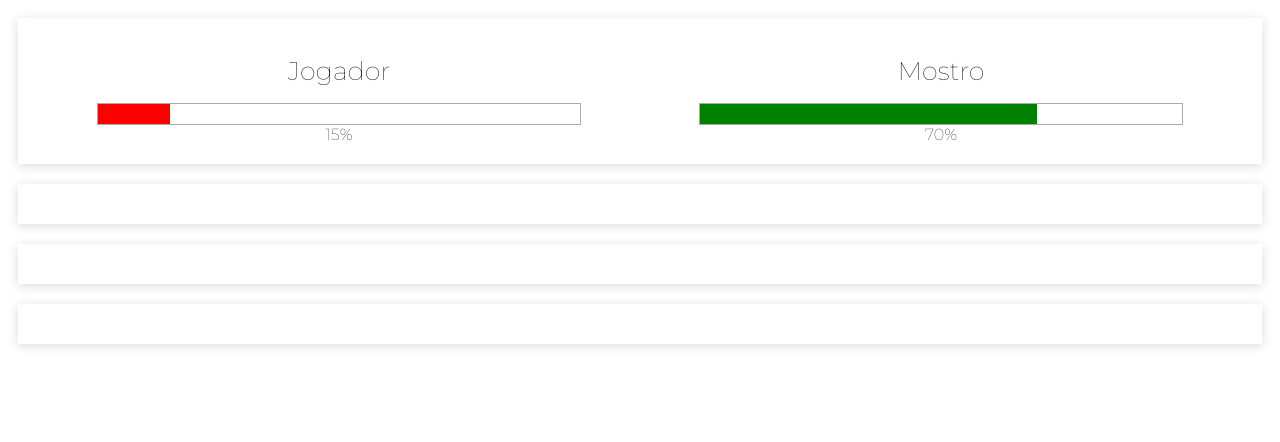
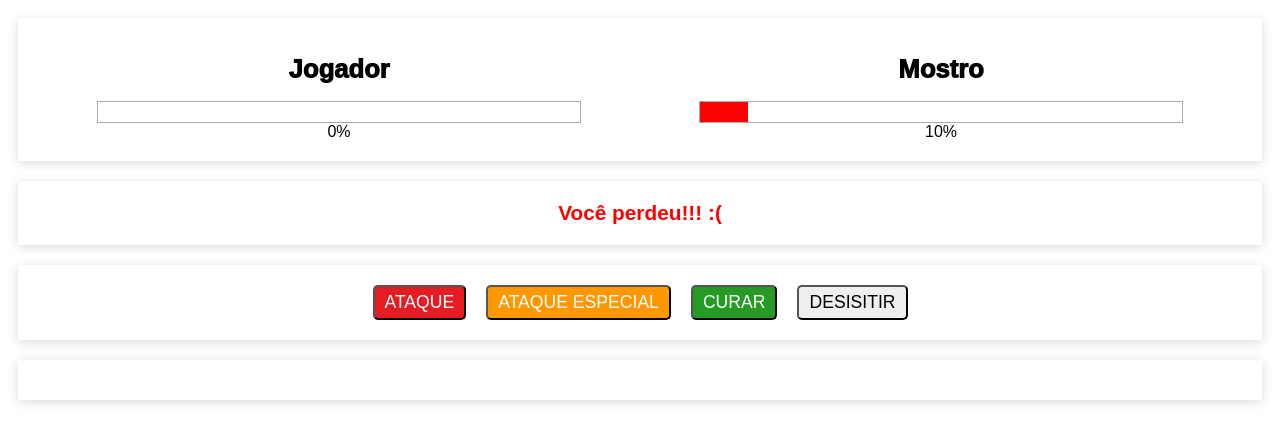
Before and after one commit to Rodrigodante11/projeto_em_VueJs, a plain HTML site: page index.html in a window 1280 px wide. Drawn offline with nearby package versions, Linux system fonts and the light colour scheme.

Commit message:
Implementando os botoes e cmeço do Vue

```diff
--- a/app.js
+++ b/app.js
@@ -1,11 +1,14 @@
 new Vue({
     el:'#app',
     data: {
-        playerLife: 15,
-        monsterLife: 70,
+        running: true,
+        playerLife: 0,
+        monsterLife: 10,
     },
     computed: {
-
+        hasResult(){
+            return this.playerLife == 0 || this.monsterLife == 0
+        }
     },
     methods: {
 
--- a/index.html
+++ b/index.html
@@ -4,9 +4,7 @@
     <meta charset="UTF-8">
     <title>Matador de Mostro</title>
     <link rel="stylesheet" href="style.css">
-    <link rel="preconnect" href="https://fonts.googleapis.com">
-    <link rel="preconnect" href="https://fonts.gstatic.com" crossorigin>
-    <link href="https://fonts.googleapis.com/css2?family=Montserrat:wght@100&display=swap" rel="stylesheet">
+
     <script src="https://unpkg.com/vue"></script>
 </head>
 <body>
@@ -35,8 +33,20 @@
 
         </div>
 
-        <div class="panel result"></div>
-        <div class="panel buttons"></div>
+        <div v-if="hasResult" class="panel result">
+            <div v-if="monsterLife==0" class="win">Você ganhou!!! :)</div>
+            <div v-else class="lose">Você perdeu!!! :(</div>
+        </div>
+        <div class="panel buttons">
+            <template v-if="running">
+                <button class="btn attack">Ataque</button>
+                <button class="btn especial-attack">Ataque Especial</button>
+                <button class="btn heal ">Curar</button>
+                <button class="btn give-up">Desisitir</button>
+            </template>
+            <button v-else class="btn new-game">Iniciar Jogo</button>
+
+        </div>
         <div class="panel log"></div>
 
     </div>
--- a/style.css
+++ b/style.css
@@ -1,6 +1,6 @@
 /* Geral */
 html{
-    font-family: 'Montserrat', sans-serif;
+    font-family: Arial, Helvetica, sans-serif;
 }
 #app{
     display: flex;
@@ -26,7 +26,7 @@ html{
 }
 
 .score h1{
-    font-weight: 300;
+    font-weight: 1000;
     font-size: 1.6rem;
 }
 
@@ -46,3 +46,60 @@ html{
 .life-bar .life.danger{
     background-color: red;
 }
+
+/* Area do Resultado*/
+
+.result {
+    display: flex;
+    justify-content: center;
+    font-size: 1.3rem;
+    font-weight: 600;
+
+}
+
+.result .win{
+    color: green;
+}
+
+.result .lose{
+    color: red;
+}
+
+/*Area dos Botões*/
+.buttons {
+    display: flex;
+    justify-content: center;
+
+}
+
+.btn {
+    padding: 5px 10px;
+    margin: 0px 10px;
+    border-radius: 5px;
+    text-transform: uppercase;
+    font-size: 1.1rem;
+}
+
+.new-game{
+    background-color: #4253af;
+    color: #fff;
+}
+
+.attack{
+    background-color: #e51c23;
+    color: #fff;
+}
+.especial-attack{
+    background-color: #ff9800;
+    color: #fff;
+}
+
+.heal{
+    background-color: #259b24;
+    color: #fff;
+}
+
+.give-p{
+    background-color: #BBB;
+    color: #000;
+}
```
